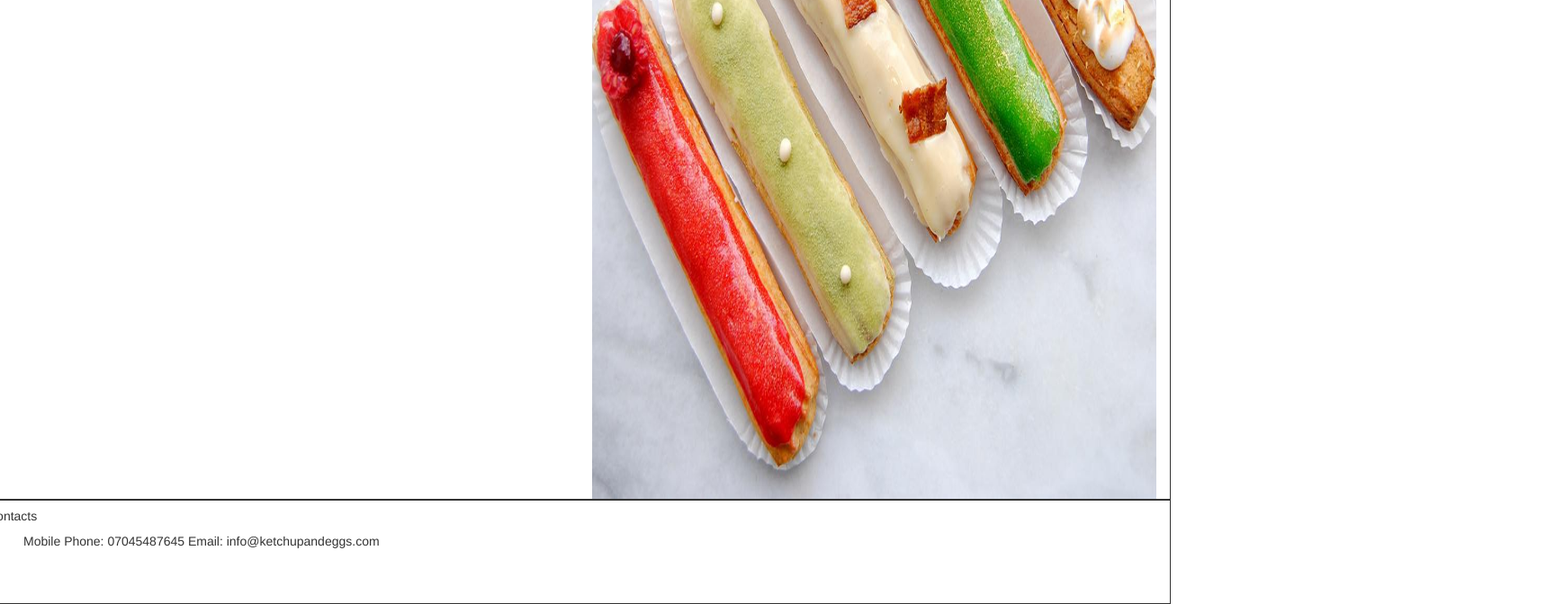
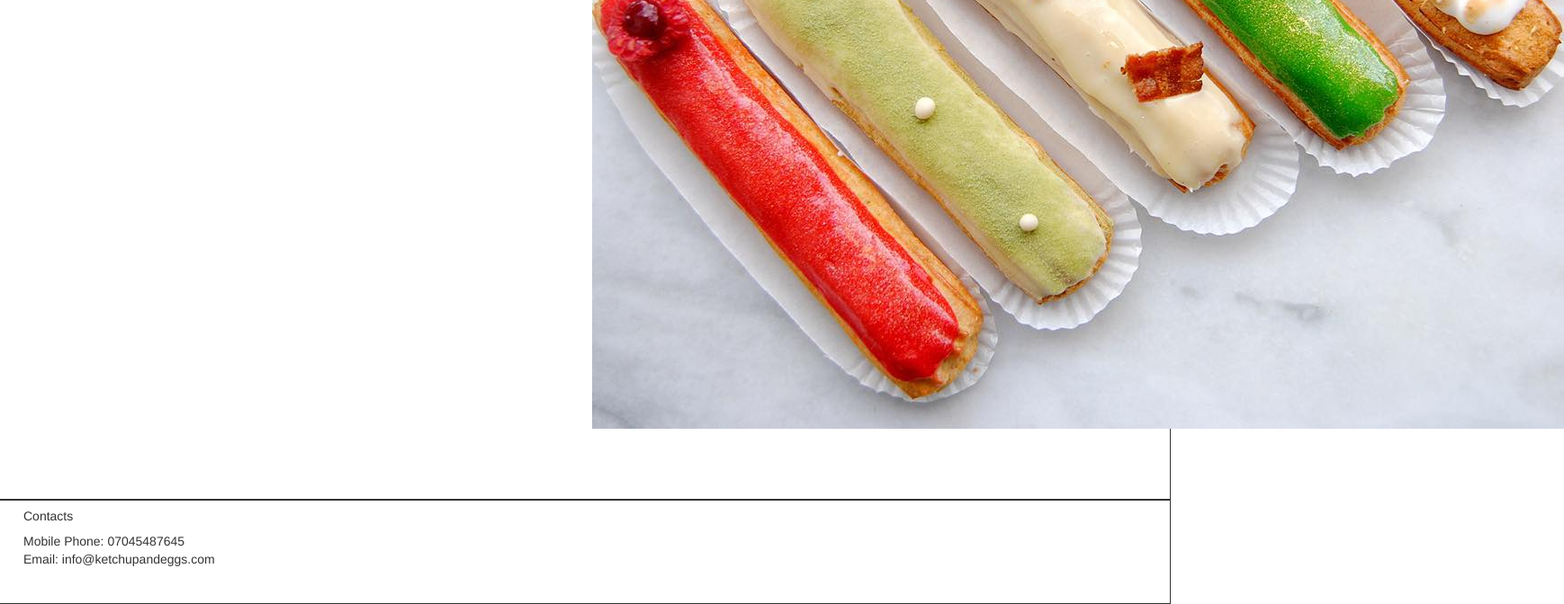
Before and after one commit to simplytrish/allbaked, a plain HTML site: page index.html in a window 1280 px wide. Shown: the part 509-1181 px from the top of the page at 90% size, 1738 px wide, since content can reach past the window. Drawn offline with nearby package versions, Linux system fonts and the light colour scheme.

Commit message:
try clip main image

```diff
--- a/index.html
+++ b/index.html
@@ -32,8 +32,9 @@
   		</div>
 
   		<div class="row footer">
-  			<h5> Contacts </h5>
+
   			<ul class="contact-info">
+  				<h5> Contacts </h5>
   				<li>Mobile Phone: 07045487645</li>
   				<li>Email: info@ketchupandeggs.com</li>
   			</ul>
--- a/main.css
+++ b/main.css
@@ -31,8 +31,9 @@ body {
 }
 
 .main-img {
-    width: 100%;
-    height: 100%;
+    /*width: 100%;
+    height: 100%;*/
+    clip: rect(0px 659px 965px 0px);
 }
 
 .footer {
@@ -44,7 +45,3 @@ body {
 ul {
 	list-style: none;
 }
-
-li {
-	display:inline;
-}
```
